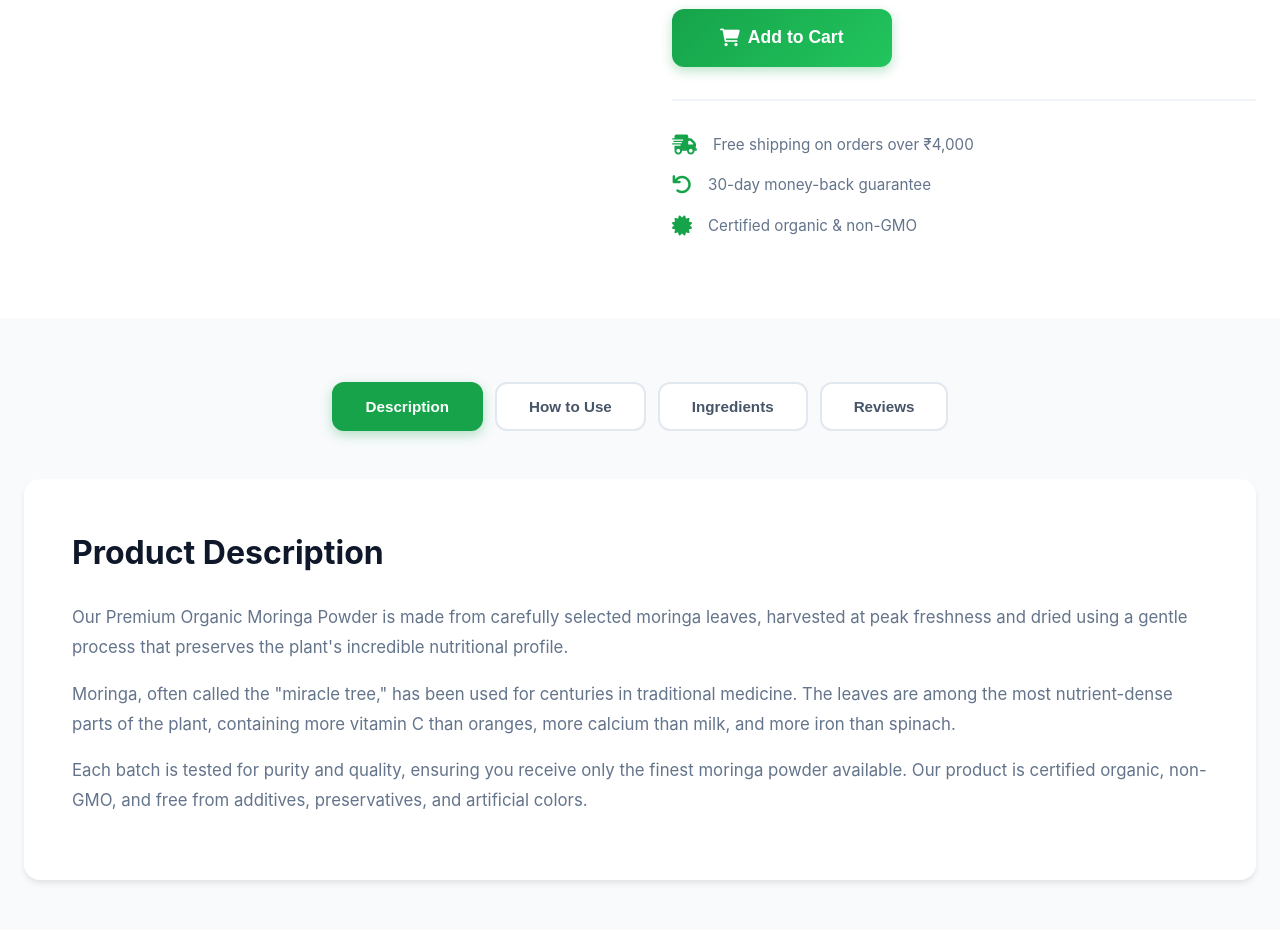
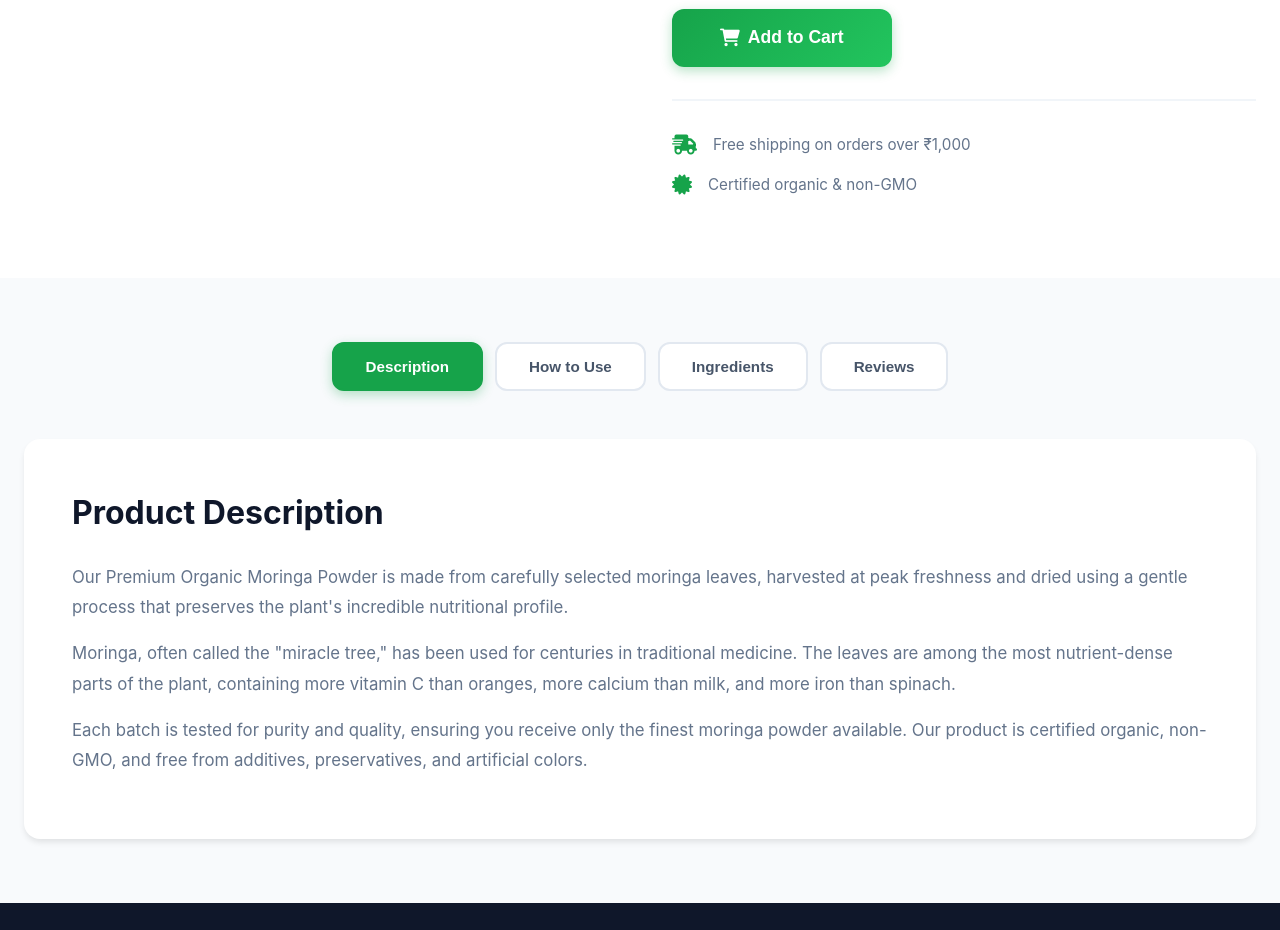
Before and after one commit to Vedant188/vanaleaf-organics, a plain HTML site: page product.html in a window 1280 px wide. Shown: the part 1320-2250 px from the top of the page. Drawn offline with Linux system fonts and the light colour scheme.

Commit message:
Updated the email and removed return policy

```diff
--- a/product.html
+++ b/product.html
@@ -105,11 +105,7 @@
                     <div class="product-features">
                         <div class="feature-item">
                             <i class="fas fa-shipping-fast"></i>
-                            <span>Free shipping on orders over ₹4,000</span>
-                        </div>
-                        <div class="feature-item">
-                            <i class="fas fa-undo"></i>
-                            <span>30-day money-back guarantee</span>
+                            <span>Free shipping on orders over ₹1,000</span>
                         </div>
                         <div class="feature-item">
                             <i class="fas fa-certificate"></i>
```
Also changed, not shown: contact.html (+0 -1 lines).
